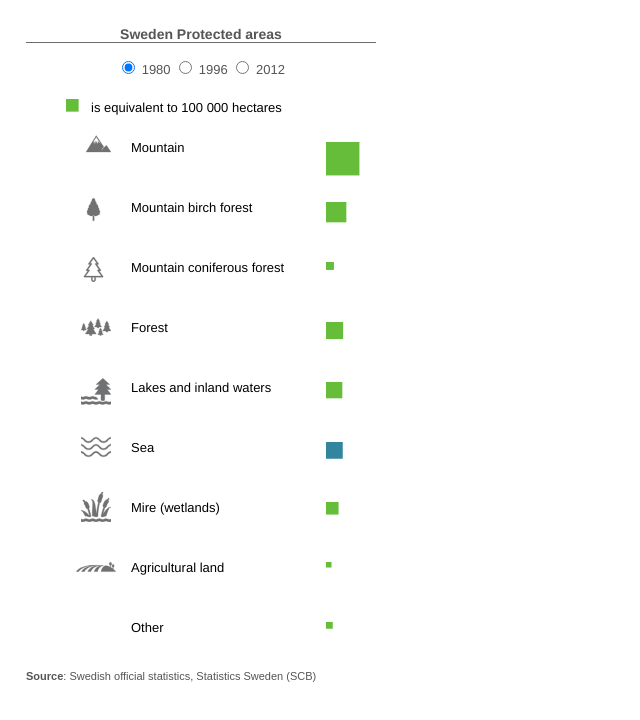
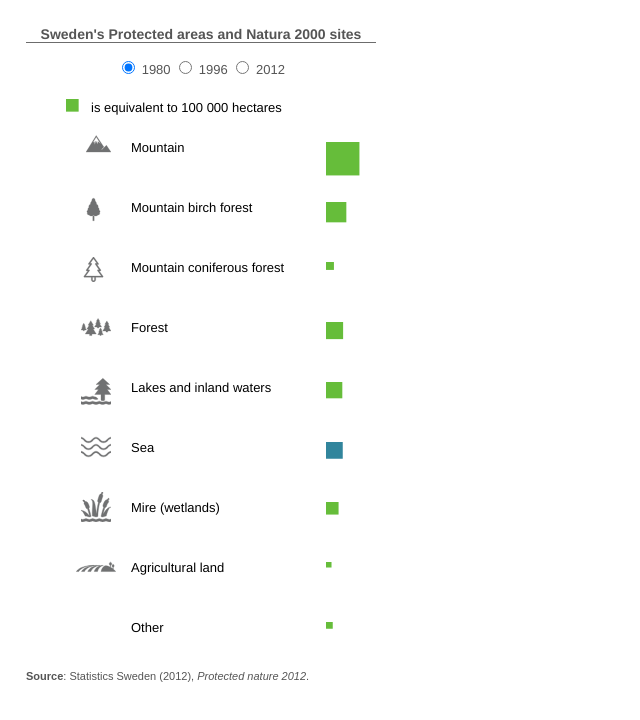
Before and after one commit to gitvfd/Sweden-EPR-Protected-Areas, a plain HTML site: page index.html in a window 1280 px wide. Shown: the whole page, without its empty margins (0-640 px from the left). Drawn offline with nearby package versions, Linux system fonts and the light colour scheme.

Commit message:
Update index.html

```diff
--- a/index.html
+++ b/index.html
@@ -69,7 +69,7 @@
 	<header>
 	    <center>
 	    <h1>
-	      Sweden Protected areas
+	      Sweden's Protected areas and Natura 2000 sites
 	    </h1>
 	    </center>
   </header>
@@ -88,7 +88,7 @@
   <div class="row">
   	<div class="span1" id="chart"></div>
   </div>
-  <div class="source"><b>Source</b>: Swedish official statistics, Statistics Sweden (SCB)</div>
+  <div class="source"><b>Source</b>: Statistics Sweden (2012), <i>Protected nature 2012</i>.</div>
   <script>
     var margin = 30,
     width = 350,
```
